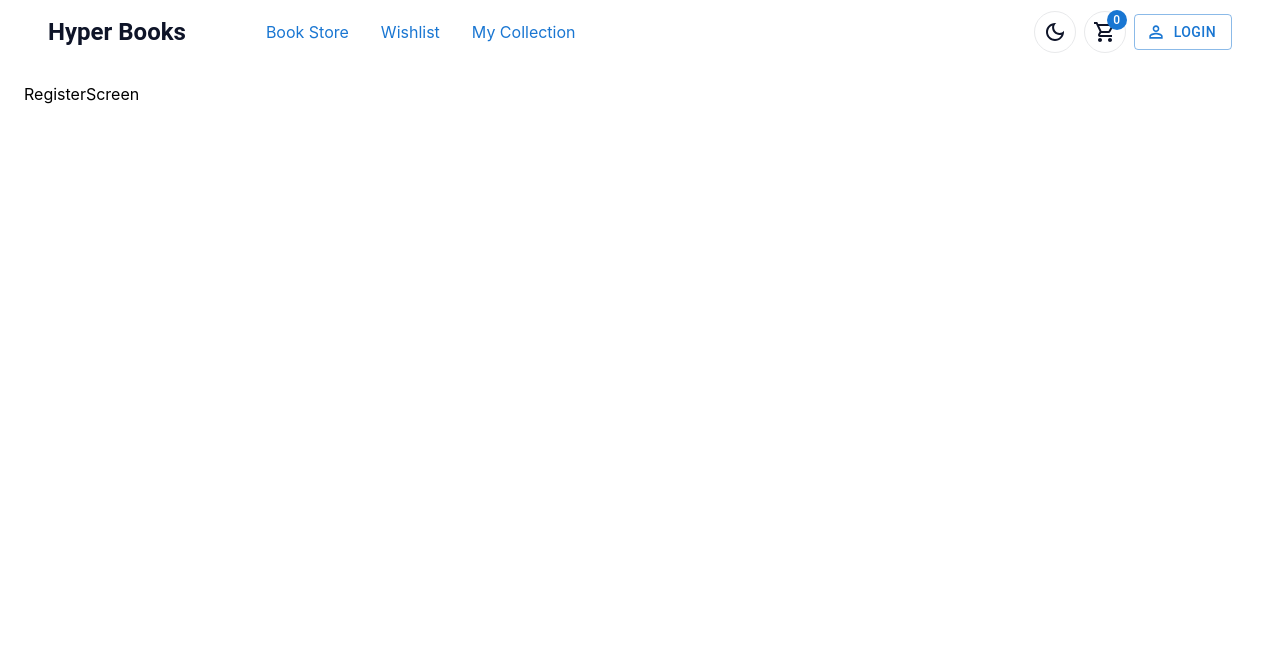
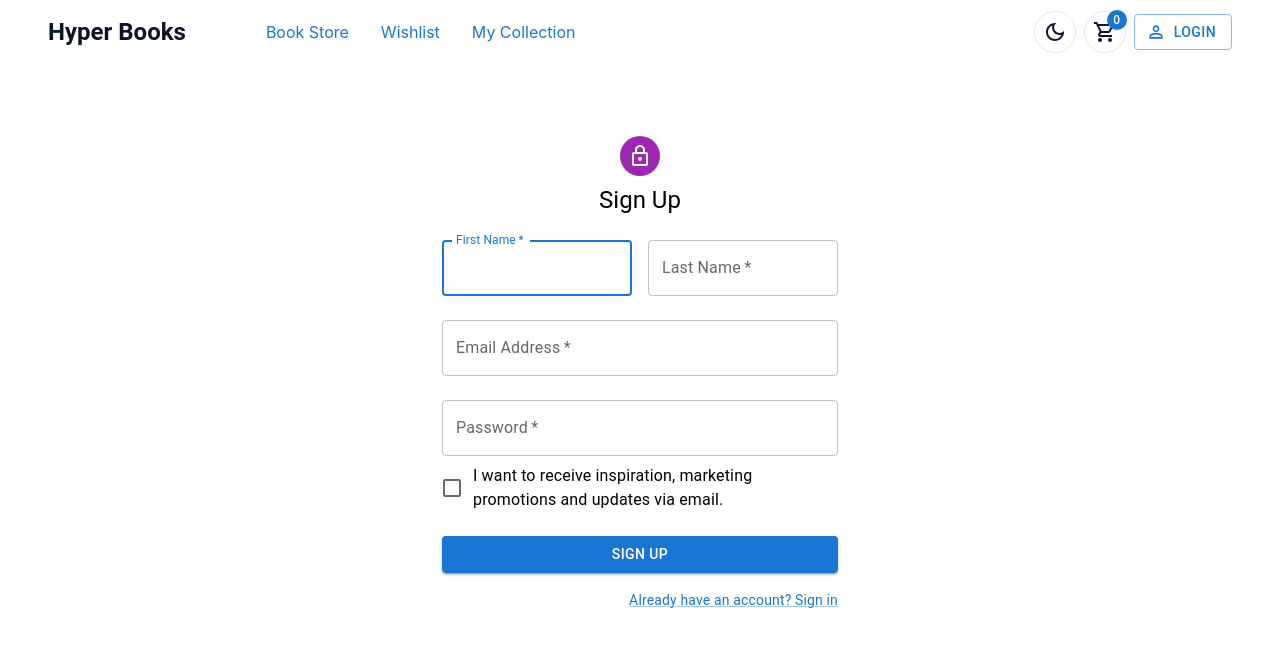
Before and after one commit to Jon-Felipe/hyperbooks, a React (Vite) app: page /register in a window 1280 px wide. Shown: the top 646 px of the page. Built offline with nearby package versions, Linux system fonts and the light colour scheme.

Commit message:
register screen templating

```diff
--- a/src/screens/RegisterScreen.tsx
+++ b/src/screens/RegisterScreen.tsx
@@ -1,9 +1,103 @@
-import React from 'react';
+import { Link as RouterLink } from 'react-router-dom';
+
+// mui
+import Avatar from '@mui/material/Avatar';
+import Button from '@mui/material/Button';
+import TextField from '@mui/material/TextField';
+import FormControlLabel from '@mui/material/FormControlLabel';
+import Checkbox from '@mui/material/Checkbox';
+import Link from '@mui/material/Link';
+import Grid from '@mui/material/Grid';
+import Box from '@mui/material/Box';
+import Typography from '@mui/material/Typography';
+import Container from '@mui/material/Container';
+import LockOutlinedIcon from '@mui/icons-material/LockOutlined';
 
 type Props = {};
 
 function RegisterScreen({}: Props) {
-  return <div>RegisterScreen</div>;
+  return (
+    <Container component='article' maxWidth='xs'>
+      <Box
+        sx={{
+          marginTop: 8,
+          display: 'flex',
+          flexDirection: 'column',
+          alignItems: 'center',
+        }}
+      >
+        <Avatar sx={{ m: 1, bgcolor: 'secondary.main' }}>
+          <LockOutlinedIcon />
+        </Avatar>
+        <Typography component='h1' variant='h5'>
+          Sign Up
+        </Typography>
+        <Box component='form' noValidate sx={{ mt: 1 }}>
+          <Grid container spacing={2}>
+            <Grid item xs={12} sm={6}>
+              <TextField
+                margin='normal'
+                required
+                fullWidth
+                id='fisrtName'
+                label='First Name'
+                name='firstName'
+                autoFocus
+              />
+            </Grid>
+            <Grid item xs={12} sm={6}>
+              <TextField
+                margin='normal'
+                required
+                fullWidth
+                id='lastName'
+                label='Last Name'
+                name='lastName'
+              />
+            </Grid>
+          </Grid>
+          <TextField
+            margin='normal'
+            required
+            fullWidth
+            id='email'
+            label='Email Address'
+            name='email'
+            autoComplete='email'
+          />
+          <TextField
+            margin='normal'
+            required
+            fullWidth
+            id='password'
+            label='Password'
+            name='password'
+            type='password'
+            autoComplete='current-password'
+          />
+          <FormControlLabel
+            control={<Checkbox value='allowExtraEmails' color='primary' />}
+            label='I want to receive inspiration, marketing promotions and updates via email.'
+          />
+          <Button
+            type='submit'
+            fullWidth
+            variant='contained'
+            sx={{ mt: 3, mb: 2 }}
+          >
+            Sign Up
+          </Button>
+          <Grid container justifyContent='flex-end'>
+            <Grid item>
+              <Link component={RouterLink} to='/login' variant='body2'>
+                Already have an account? Sign in
+              </Link>
+            </Grid>
+          </Grid>
+        </Box>
+      </Box>
+    </Container>
+  );
 }
 
 export default RegisterScreen;
```
